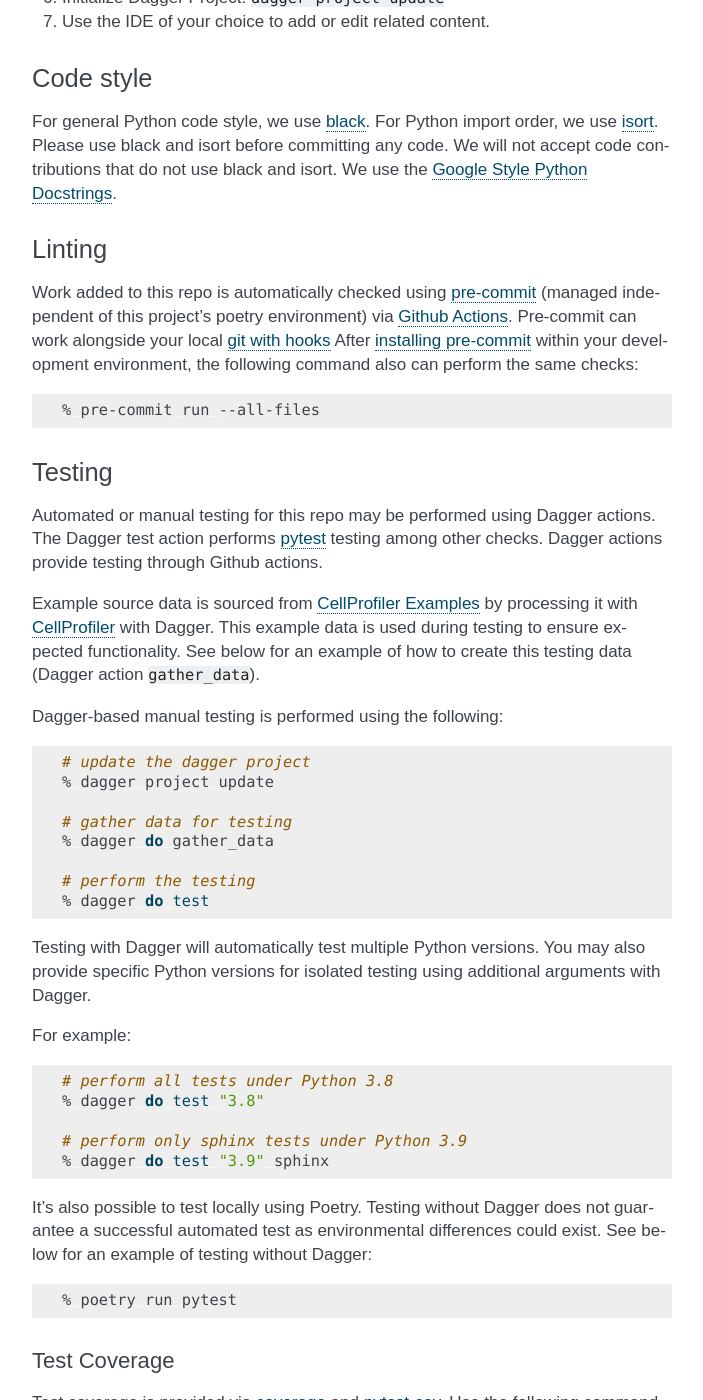
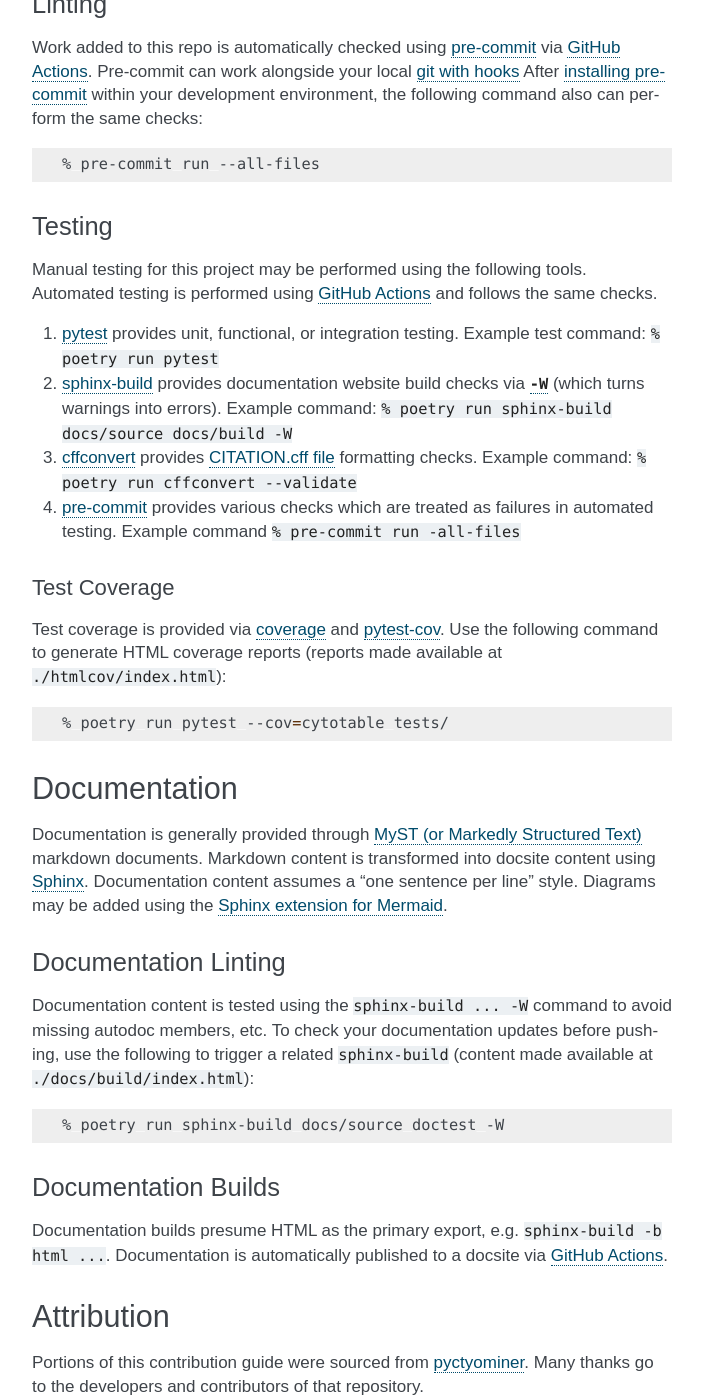
Before and after one commit to cytomining/CytoTable, a Sphinx documentation site: the page built from docs/source/contributing.md, in a window 1280 px wide and 1400 px high, scrolled down 3173 px. Shown: the whole window, without its empty margins (438-1141 px from the left). Built offline with Sphinx 7.4.7, drawn with Linux system fonts in a browser that asks for light colours; some of the changed text lies outside the part shown.

Commit message:
Remove dead code for Dagger-based testing (#99)
* remove dagger files and dirs

* update docs to remove dagger content

* update gitignore

* linting

````diff
--- a/docs/source/contributing.md
+++ b/docs/source/contributing.md
@@ -10,7 +10,7 @@
 
 This project is governed by our [code of conduct](code_of_conduct.md).
 By participating, you are expected to uphold this code.
-Please report unacceptable behavior to cytodata.info@gmail.com.
+Please report unacceptable behavior to [cytodata.info@gmail.com](mailto:cytodata.info@gmail.com).
 
 ## Quick links
 
@@ -33,6 +33,7 @@
 - The format of input data
 - Copy and paste two pieces of information: 1) your command and 2) the specific error message
 - What you’ve tried to overcome the bug
+- What environment you're running CytoTable in (for example, OS, hardware, etc.)
 
 Please provide this information as an issue in the repository: <https://github.com/cytomining/CytoTable/issues>
 
@@ -94,19 +95,8 @@
 
 ### Overview
 
-```{mermaid}
-flowchart LR
-    subgraph Dagger
-        containers["Container(s)"]
-    end
-    subgraph Poetry
-        python[Python]
-    end
-    python --> |running within| containers
-```
-
 CytoTable is primarily written in Python with related environments managed by Python [Poetry](https://python-poetry.org/).
-We use [Dagger](https://docs.dagger.io/) for consistent local testing and for automated tests via containers.
+We use [pytest](https://docs.pytest.org/) for local testing and [GitHub actions](https://docs.github.com/en/actions) for automated tests via containers.
 
 ### Getting started
 
@@ -115,10 +105,6 @@
 1. [Install Python](https://www.python.org/downloads/)
 1. [Install Poetry](https://python-poetry.org/docs/#installation)
 1. [Install Poetry Environment](https://python-poetry.org/docs/basic-usage/#installing-dependencies): `poetry install`
-1. [Install Dagger](https://docs.dagger.io/install/)
-1. Install [Buildkit](https://docs.dagger.io/1223/custom-buildkit/) runtime environment for Dagger (for ex. [Docker Desktop](https://www.docker.com/products/docker-desktop/))
-1. Initialize Dagger Project: `dagger project update`
-1. Use the IDE of your choice to add or edit related content.
 
 ### Code style
 
@@ -130,7 +116,7 @@
 
 ### Linting
 
-Work added to this repo is automatically checked using [pre-commit](https://pre-commit.com/) (managed independent of this project's poetry environment) via [Github Actions](https://docs.github.com/en/actions).
+Work added to this repo is automatically checked using [pre-commit](https://pre-commit.com/) via [GitHub Actions](https://docs.github.com/en/actions).
 Pre-commit can work alongside your local [git with hooks](https://pre-commit.com/index.html#3-install-the-git-hook-scripts)
 After [installing pre-commit](https://pre-commit.com/#installation) within your development environment, the following command also can perform the same checks:
 
@@ -140,47 +126,16 @@
 
 ### Testing
 
-Automated or manual testing for this repo may be performed using Dagger actions.
-The Dagger test action performs [pytest](https://pytest.org/en/latest/contents.html) testing among other checks.
-Dagger actions provide testing through Github actions.
+Manual testing for this project may be performed using the following tools.
+Automated testing is performed using [GitHub Actions](https://docs.github.com/en/actions) and follows the same checks.
 
-Example source data is sourced from [CellProfiler Examples](https://cellprofiler.org/examples) by processing it with [CellProfiler](https://github.com/CellProfiler/CellProfiler) with Dagger.
-This example data is used during testing to ensure expected functionality.
-See below for an example of how to create this testing data (Dagger action `gather_data`).
-
-Dagger-based manual testing is performed using the following:
-
-```sh
-# update the dagger project
-% dagger project update
-
-# gather data for testing
-% dagger do gather_data
-
-# perform the testing
-% dagger do test
-```
-
-Testing with Dagger will automatically test multiple Python versions.
-You may also provide specific Python versions for isolated testing using additional arguments with Dagger.
-
-For example:
-
-```sh
-# perform all tests under Python 3.8
-% dagger do test "3.8"
-
-# perform only sphinx tests under Python 3.9
-% dagger do test "3.9" sphinx
-```
-
-It's also possible to test locally using Poetry.
-Testing without Dagger does not guarantee a successful automated test as environmental differences could exist.
-See below for an example of testing without Dagger:
-
-```sh
-% poetry run pytest
-```
+1. [pytest](https://pytest.org/en/latest/contents.html) provides unit, functional, or integration testing.
+   Example test command: `% poetry run pytest`
+1. [sphinx-build](https://www.sphinx-doc.org/en/master/man/sphinx-build.html) provides documentation website build checks via [`-W`](https://www.sphinx-doc.org/en/master/man/sphinx-build.html#cmdoption-sphinx-build-W) (which turns warnings into errors).
+   Example command: `% poetry run sphinx-build docs/source docs/build -W`
+1. [cffconvert](https://github.com/citation-file-format/cffconvert) provides [CITATION.cff file](https://citation-file-format.github.io/) formatting checks. Example command: `% poetry run cffconvert --validate`
+1. [pre-commit](https://pre-commit.com/) provides various checks which are treated as failures in automated testing.
+   Example command `% pre-commit run -all-files`
 
 #### Test Coverage
 
@@ -200,17 +155,17 @@
 
 ### Documentation Linting
 
-Content is tested via Dagger actions using the `sphinx-build ... -W` command to avoid missing autodoc members, etc.
+Documentation content is tested using the `sphinx-build ... -W` command to avoid missing autodoc members, etc.
 To check your documentation updates before pushing, use the following to trigger a related `sphinx-build` (content made available at `./docs/build/index.html`):
 
 ```sh
-% dagger do docs
+% poetry run sphinx-build docs/source doctest -W
 ```
 
 ### Documentation Builds
 
 Documentation builds presume HTML as the primary export, e.g. `sphinx-build -b html ...`.
-Documentation is automatically published to a docsite via [Github Actions](https://docs.github.com/en/actions).
+Documentation is automatically published to a docsite via [GitHub Actions](https://docs.github.com/en/actions).
 
 ## Attribution
 
````
Also changed, not shown: 3 other files.
